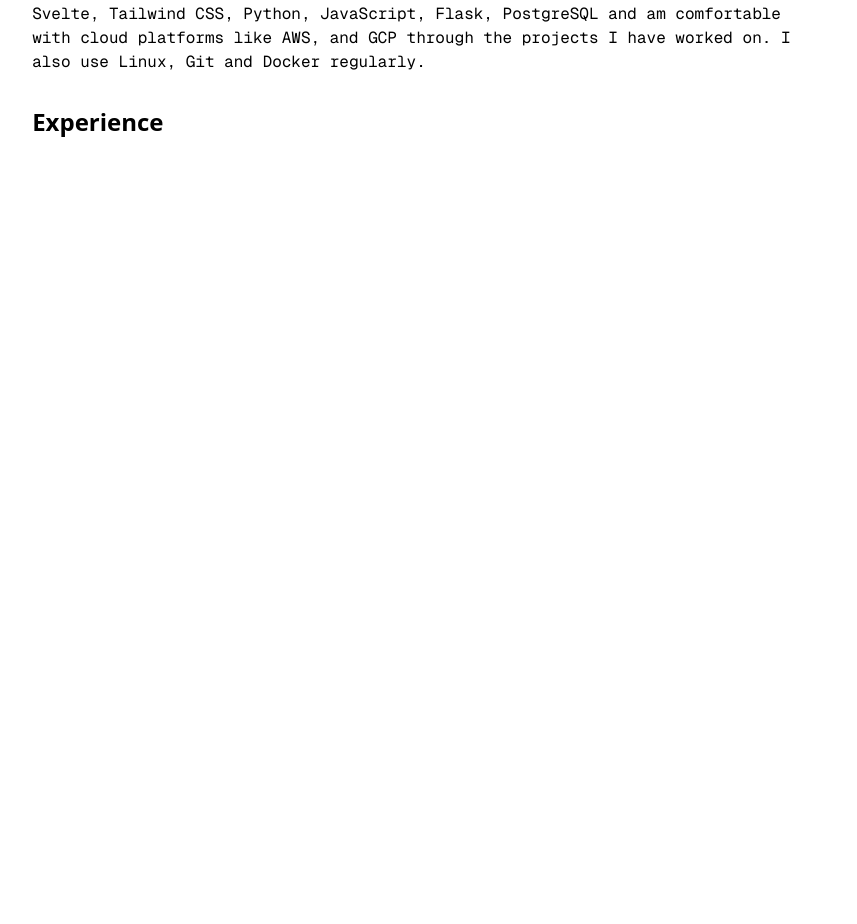
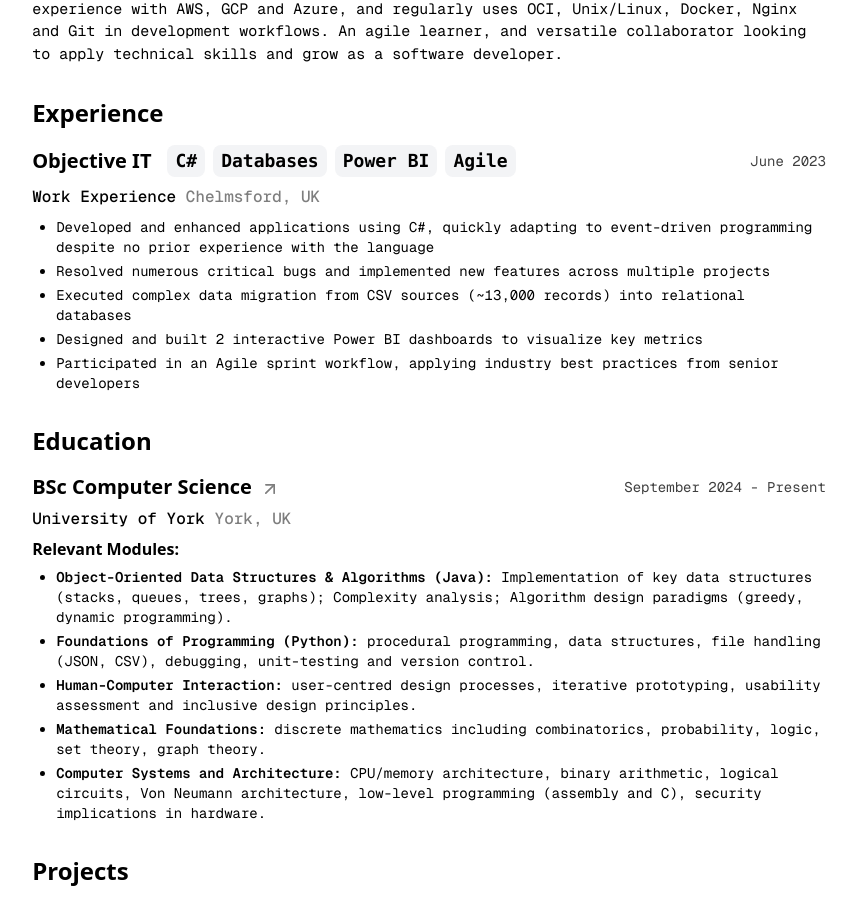
Before and after one commit to nocdn/cv, a Svelte app: page / in a window 1280 px wide. Shown: the part 390-1314 px from the top of the page, without its empty margins (211-1068 px from the left). Before the commit the page ends 800 px from the top, so only its background shows below. Built offline with nearby package versions, Linux system fonts and the light colour scheme.

Commit message:
feat: add work experience and education. started on projects

```diff
--- a/src/App.svelte
+++ b/src/App.svelte
@@ -2,12 +2,16 @@
   import Header from "./Header.svelte";
   import Summary from "./Summary.svelte";
   import Experience from "./Experience.svelte";
+  import Education from "./Education.svelte";
+  import Projects from "./Projects.svelte";
 </script>
 
 <main
-  class="max-w-[21cm] mx-auto flex flex-col gap-8 not-print:pt-16 print:pt-5"
+  class="max-w-[21cm] mx-auto flex flex-col gap-8 not-print:pt-16 print:pt-5 pb-16"
 >
   <Header />
   <Summary />
   <Experience />
+  <Education />
+  <Projects />
 </main>
--- /dev/null
+++ b/src/Education.svelte
@@ -0,0 +1,64 @@
+<script>
+  import { ArrowUpRight } from "lucide-svelte";
+</script>
+
+<main class="flex flex-col gap-4">
+  <p class="text-2xl font-bold">Education</p>
+  <div class="flex flex-col gap-1.5">
+    <a
+      href="https://www.york.ac.uk/study/undergraduate/courses/bsc-computer-science-industry/"
+      target="_blank"
+      class="font-semibold text-xl inline-flex items-center"
+    >
+      BSc Computer Science <ArrowUpRight
+        size={20}
+        class=" mt-0.75 ml-2 opacity-50"
+      />
+      <span class="ml-auto font-geist-mono text-sm font-normal opacity-75"
+        >September 2024 - Present</span
+      >
+    </a>
+    <p class="font-medium text-md font-geist-mono">
+      University of York <span class="opacity-50">York, UK</span>
+    </p>
+    <p class="font-semibold">Relevant Modules:</p>
+    <ul class="list-disc ml-6 text-sm space-y-1 font-geist-mono group">
+      <li>
+        <span class="group-hover:text-blue-800 transition-all font-semibold"
+          >Object-Oriented Data Structures & Algorithms (Java):</span
+        >
+        Implementation of key data structures (stacks, queues, trees, graphs); Complexity
+        analysis; Algorithm design paradigms (greedy, dynamic programming).
+      </li>
+      <li>
+        <span class="group-hover:text-blue-800 transition-all font-semibold"
+          >Foundations of Programming (Python):</span
+        >
+        procedural programming, data structures, file handling (JSON, CSV), debugging,
+        unit-testing and version control.
+      </li>
+      <li>
+        <span class="group-hover:text-blue-800 transition-all font-semibold"
+          >Human-Computer Interaction:</span
+        >
+        user-centred design processes, iterative prototyping, usability assessment
+        and inclusive design principles.
+      </li>
+      <li>
+        <span class="group-hover:text-blue-800 transition-all font-semibold"
+          >Mathematical Foundations:</span
+        >
+        discrete mathematics including combinatorics, probability, logic, set theory,
+        graph theory.
+      </li>
+      <li>
+        <span class="group-hover:text-blue-800 transition-all font-semibold"
+          >Computer Systems and Architecture:</span
+        >
+        CPU/memory architecture, binary arithmetic, logical circuits, Von Neumann
+        architecture, low-level programming (assembly and C), security implications
+        in hardware.
+      </li>
+    </ul>
+  </div>
+</main>
--- a/src/Experience.svelte
+++ b/src/Experience.svelte
@@ -1,3 +1,74 @@
-<main class="flex flex-col gap-4">
+<main class="flex flex-col gap-4 group">
   <p class="text-2xl font-bold">Experience</p>
+  <div class="flex flex-col gap-2">
+    <p class="font-semibold text-xl inline-flex items-center">
+      Objective IT
+      <span class="font-mono text-lg bg-gray-100 px-2 py-0.5 rounded-lg ml-4"
+        >C#</span
+      >
+      <span class="font-mono text-lg bg-gray-100 px-2 py-0.5 rounded-lg ml-2"
+        >Databases</span
+      >
+      <span class="font-mono text-lg bg-gray-100 px-2 py-0.5 rounded-lg ml-2"
+        >Power BI</span
+      >
+      <span class="font-mono text-lg bg-gray-100 px-2 py-0.5 rounded-lg ml-2"
+        >Agile</span
+      >
+      <span class="ml-auto font-geist-mono text-sm font-normal opacity-75"
+        >June 2023</span
+      >
+    </p>
+    <p class="font-medium text-md font-geist-mono">
+      Work Experience <span class="opacity-50">Chelmsford, UK</span>
+    </p>
+    <ul class="list-disc ml-6 text-sm space-y-1 font-geist-mono">
+      <li>
+        Developed and enhanced applications using
+        <span
+          class="group-hover:text-blue-800 group-hover:font-medium transition-all"
+          >C#</span
+        >, quickly adapting to event-driven programming despite no prior
+        experience with the language
+      </li>
+      <li>
+        Resolved numerous critical bugs and implemented
+        <span
+          class="group-hover:text-blue-800 group-hover:font-medium transition-all"
+          >new features</span
+        >
+        across multiple projects
+      </li>
+      <li>
+        Executed complex
+        <span
+          class="group-hover:text-blue-800 group-hover:font-medium transition-all"
+          >data migration</span
+        >
+        from CSV sources (<span
+          class="group-hover:text-blue-800 group-hover:font-medium transition-all"
+          >~13,000 records</span
+        >) into
+        <span
+          class="group-hover:text-blue-800 group-hover:font-medium transition-all"
+          >relational databases</span
+        >
+      </li>
+      <li>
+        Designed and built 2 interactive
+        <span
+          class="group-hover:text-blue-800 group-hover:font-medium transition-all"
+          >Power BI dashboards</span
+        >
+        to visualize key metrics
+      </li>
+      <li>
+        Participated in an
+        <span
+          class="group-hover:text-blue-800 group-hover:font-medium transition-all"
+          >Agile sprint workflow</span
+        >, applying industry best practices from senior developers
+      </li>
+    </ul>
+  </div>
 </main>
--- /dev/null
+++ b/src/Projects.svelte
@@ -0,0 +1,3 @@
+<main class="flex flex-col gap-4">
+  <p class="text-2xl font-bold">Projects</p>
+</main>
--- a/src/Summary.svelte
+++ b/src/Summary.svelte
@@ -1,7 +1,8 @@
 <main class="flex flex-col gap-4">
   <p class="text-2xl font-bold">Personal Summary</p>
-  <p class="font-geist-mono text-md group">
-    I am a first year <span
+  <p class="font-geist-mono text-[15px] group">
+    A motivated first-year
+    <span
       class="group-hover:text-blue-800 group-hover:font-medium transition-all"
       >Computer Science</span
     >
@@ -9,22 +10,22 @@
     <span
       class="group-hover:text-blue-800 group-hover:font-medium transition-all"
       >University of York</span
-    >,highly technically capable, and passionate about building web, and backend
-    applications, using a variety of modern and established technologies. I have
-    experience with
+    >
+    with skills in web and backend applications. Highly technical and proficient
+    in
     <span
       class="group-hover:text-blue-800 group-hover:font-medium transition-all"
-      >Svelte, Tailwind CSS, Python, JavaScript, Flask, PostgreSQL</span
-    >
-    and am comfortable with cloud platforms like
+      >JavaScript, Python, SvelteKit, Tailwind CSS, Flask, Bash and PostgreSQL</span
+    >. Through personal projects, gained experience with
     <span
       class="group-hover:text-blue-800 group-hover:font-medium transition-all"
-      >AWS, and GCP</span
-    >
-    through the projects I have worked on. I also use
+      >AWS, GCP and Azure</span
+    >, and regularly uses
     <span
       class="group-hover:text-blue-800 group-hover:font-medium transition-all"
-      >Linux, Git and Docker</span
-    > regularly.
+      >OCI, Unix/Linux, Docker, Nginx and Git</span
+    >
+    in development workflows. An agile learner, and versatile collaborator looking
+    to apply technical skills and grow as a software developer.
   </p>
 </main>
```
